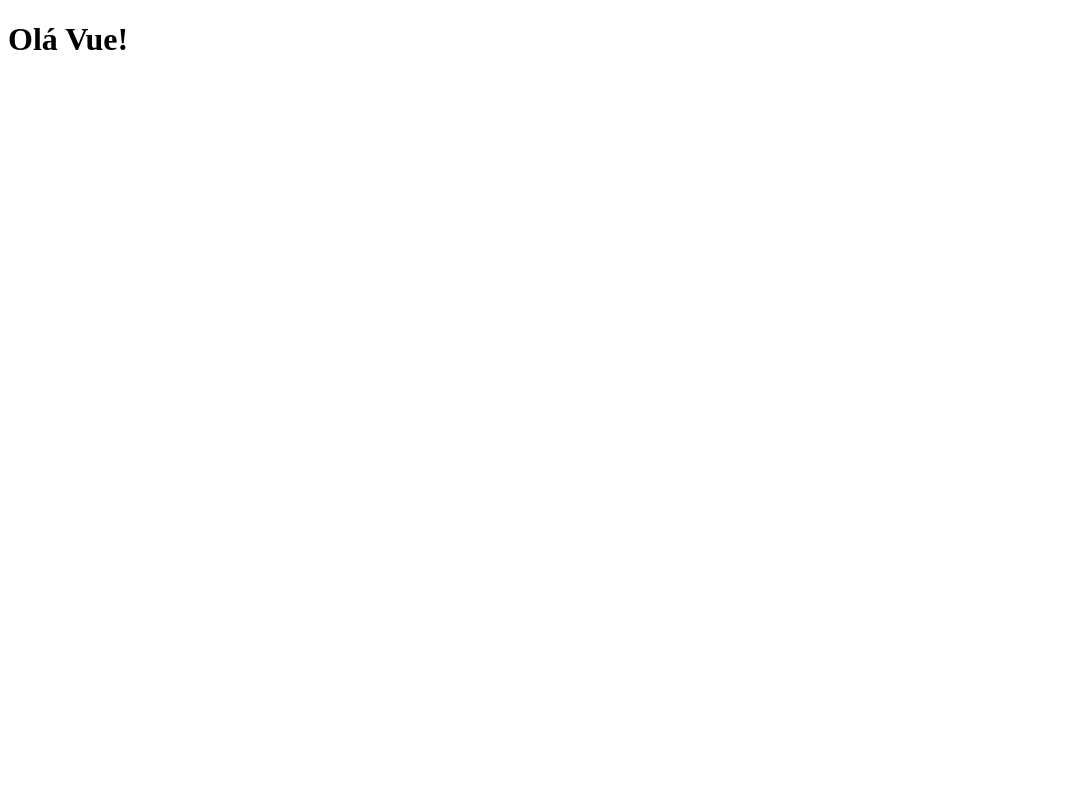
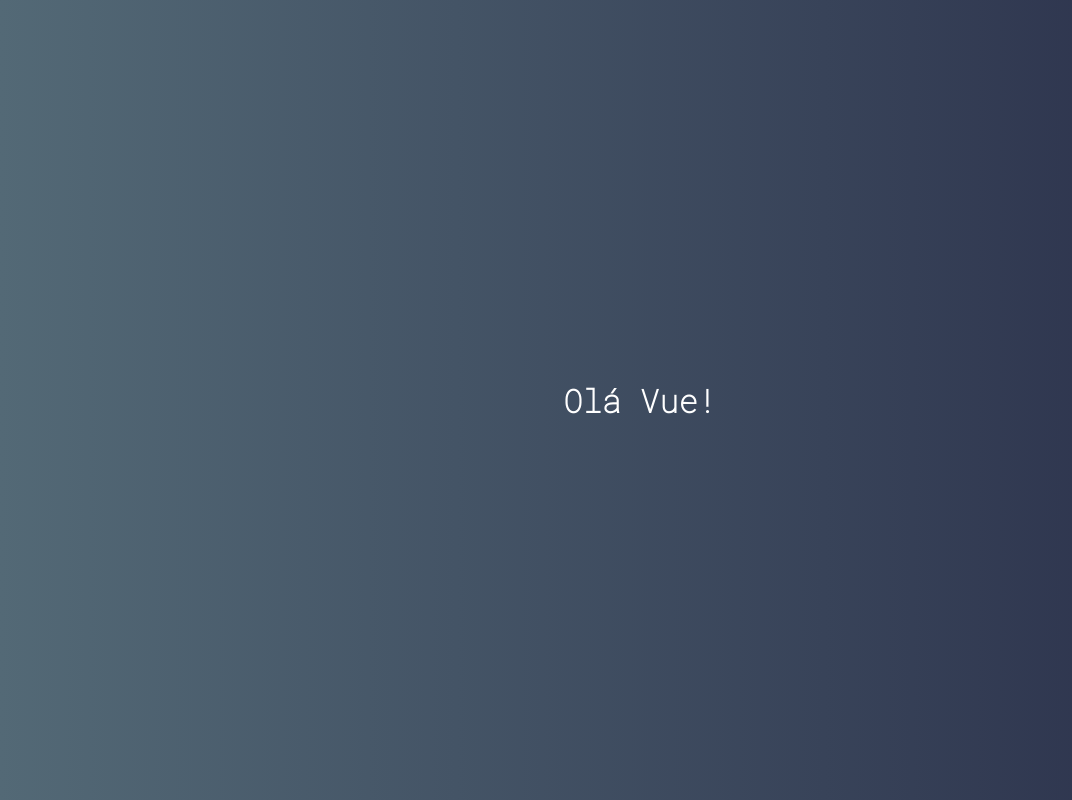
Before and after one commit to lucianodiisouza/vue-calculator, a Vue app: page / in a window 1280 px wide. Shown: the whole page, without its empty margins (0-1072 px from the left). Built offline with nearby package versions, Linux system fonts and the light colour scheme.

Commit message:
done: initial structure / styling

```diff
--- a/src/App.vue
+++ b/src/App.vue
@@ -1,15 +1,36 @@
 <template>
   <div id="app">
-      <h1>Olá Vue!</h1>
+    <h1>Olá Vue!</h1>
   </div>
 </template>
 
 <script>
-export default {
-
-}
+export default {};
 </script>
 
 <style>
+@font-face {
+  font-family: "RobotoMono";
+  src: url("./fonts/RobotoMono-Thin.ttf");
+}
 
+* {
+  font-family: "RobotoMono", monospace;
+}
+
+body {
+  margin: 0;
+}
+
+#app {
+  display: flex;
+  flex-direction: column;
+  height: 100vh;
+  justify-content: center;
+  align-items: center;
+  text-align: center;
+
+  color: #fff;
+  background: linear-gradient(to right, rgb(83, 105, 118), rgb(41, 46, 73));
+}
 </style>
```
Also changed, not shown: src/fonts/RobotoMono-Thin.ttf (added).
